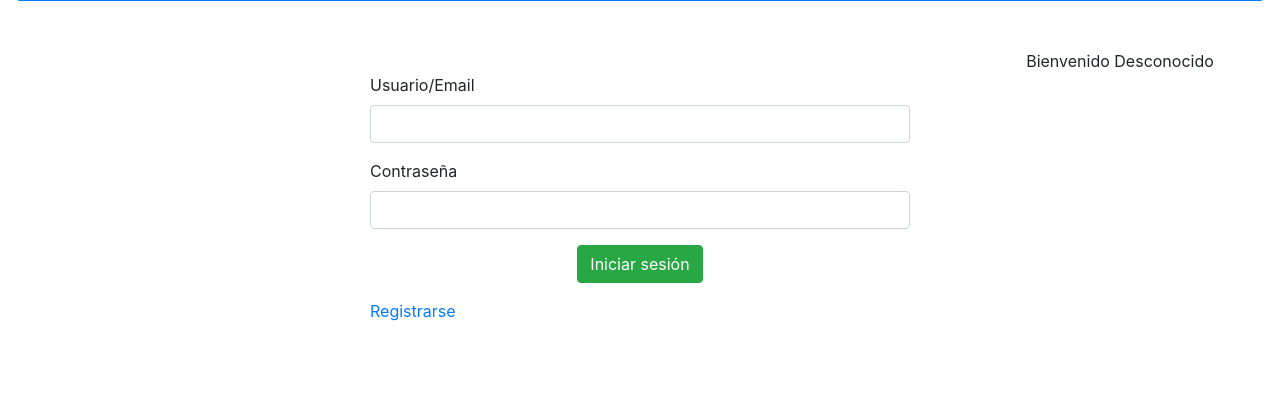
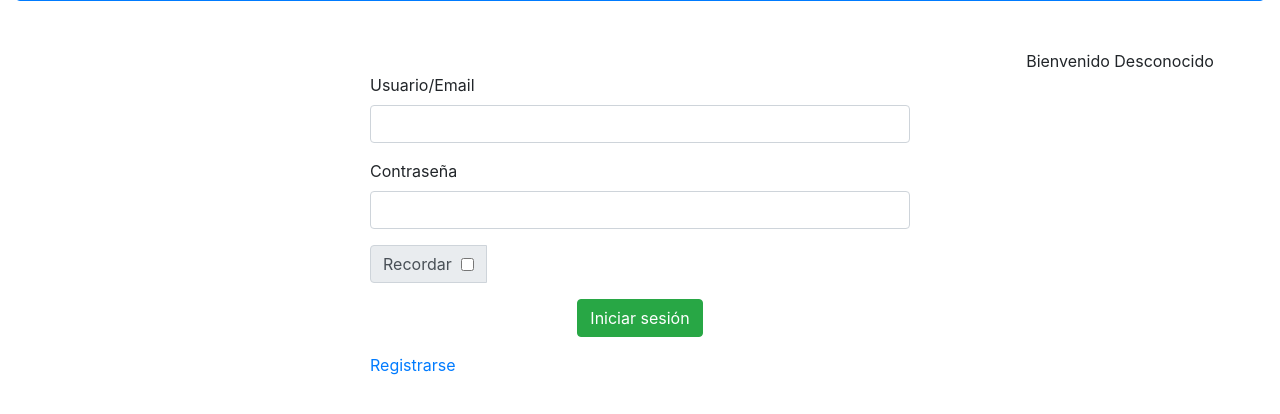
Before and after one commit to ChemaAlfonso/Daw-gestion, a PHP site: page /index.php in a window 1280 px wide. Shown: the part 242-656 px from the top of the page. Run offline with PHP 8.4, Linux system fonts and the light colour scheme; some libraries are stand-ins or nearby versions.

Commit message:
Cookies de inicio de sesión

```diff
--- a/db/db.sql
+++ b/db/db.sql
@@ -12,8 +12,6 @@ CREATE TABLE IF NOT EXISTS usuarios(
     email           varchar(150) UNIQUE,
     CONSTRAINT pk_pkusuarios PRIMARY KEY (usuario_id)
 )Engine=InnoDB;
-
-INSERT INTO `usuarios` (`usuario_id`, `usuario`, `contrasena`, `nombre`, `email`) VALUES (NULL, 'admin', 'admin', 'admin', 'admin@admin.com');
 
 
 /* Tabla productos */
--- a/index.php
+++ b/index.php
@@ -3,6 +3,24 @@ session_start();
 
 require_once('biblioteca/biblioteca.inc.php');
 
+/* Seteo de la cookie de sesion si se requiere */
+if (isset($_SESSION['usuario']) && isset($_SESSION['recordar'])){
+
+
+    if ($_SESSION['recordar'] === true){
+
+        setcookie("userLogin",$_SESSION['usuario'], $_SESSION['logstart']+604800);
+
+    } elseif ($_SESSION['recordar'] === false)  {
+
+        setcookie("userLogin",$_SESSION['usuario'], $_SESSION['logstart']-604800);
+        unset($_COOKIE['userLogin']);
+
+    }
+
+    unset($_SESSION['recordar']);
+
+}
 ?>
 
 <!DOCTYPE html>
@@ -53,17 +71,21 @@ require_once('biblioteca/biblioteca.inc.php');
 <!-- Panel bienvenida -->
 <div class="container-fluid">
     <div class="row">
+
         <div class="col-3 offset-9 text-center">
             <?= !empty($_SESSION['usuario']) ?  "Bienvenido ".$_SESSION['usuario'] : "Bienvenido Desconocido" ;?>
         </div>
+
         <div class="col-3 offset-9 text-center">
             <a href="login/logout.php"> <?= !empty($_SESSION['usuario']) ?  'Cerrar sesión' : '' ;?> </a>
         </div>
+
     </div>
 </div>
 
 
 <?php
+
 //Controlador frontal
 
 if (empty($_SESSION['usuario']) && empty($_GET['reg']))
--- a/login/login.php
+++ b/login/login.php
@@ -6,12 +6,20 @@
 
                 <div class="form-group">
                     <label>Usuario/Email</label>
-                    <input type="text" class="form-control" name="usuario" />
+                    <input type="text" class="form-control" name="usuario" value="<?= !empty($_COOKIE['userLogin']) ? $_COOKIE['userLogin'] : '';  ?>"/>
                 </div>
 
                 <div class="form-group">
                     <label>Contraseña</label>
                     <input type="password" class="form-control" name="contrasena" />
+                </div>
+
+                <div class="input-group mb-3">
+                    <div class="input-group-prepend">
+                        <div class="input-group-text"> Recordar &nbsp;
+                            <input type="checkbox" value="true" name="recordar" <?= !empty($_COOKIE['userLogin']) ? 'checked' : '';  ?>>
+                        </div>
+                    </div>
                 </div>
 
                 <div class="form-group text-center">
--- a/login/logout.php
+++ b/login/logout.php
@@ -1,8 +1,7 @@
 <?php
 session_start();
 
-session_unset();
-session_destroy();
+unset($_SESSION['usuario']);
 
 header('Location: ../index.php');
 ?>
```
Also changed, not shown: login/login_c.php (+7 -0 lines). Lines whose indentation alone changed are shown as unchanged.
